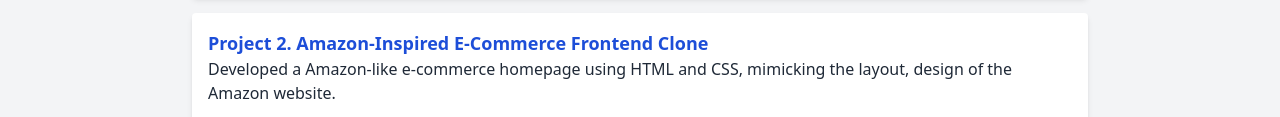
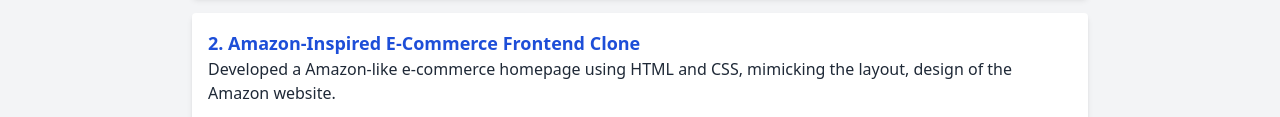
Before and after one commit to Udaytk/Portfolio_Website, a plain HTML site: page index.html in a window 1280 px wide. Shown: the part 1875-1992 px from the top of the page. Drawn offline with nearby package versions, Linux system fonts and the light colour scheme.

Commit message:
no changes

```diff
--- a/index.html
+++ b/index.html
@@ -137,7 +137,7 @@
         <ul class="space-y-4 text-gray-800">
           <li class="bg-white p-4 shadow-md rounded">
             <h3 class="font-semibold text-lg text-primary">
-              1.Portfolio website
+              1. Portfolio website
             </h3>
             <p>
               Designed and developed a modern, responsive portfolio website
@@ -146,7 +146,7 @@
           </li>
           <li class="bg-white p-4 shadow-md rounded">
             <h3 class="font-semibold text-lg text-primary">
-              Project 2. Amazon-Inspired E-Commerce Frontend Clone
+              2. Amazon-Inspired E-Commerce Frontend Clone
             </h3>
             <p>
               Developed a Amazon-like e-commerce homepage using HTML and CSS,
```
